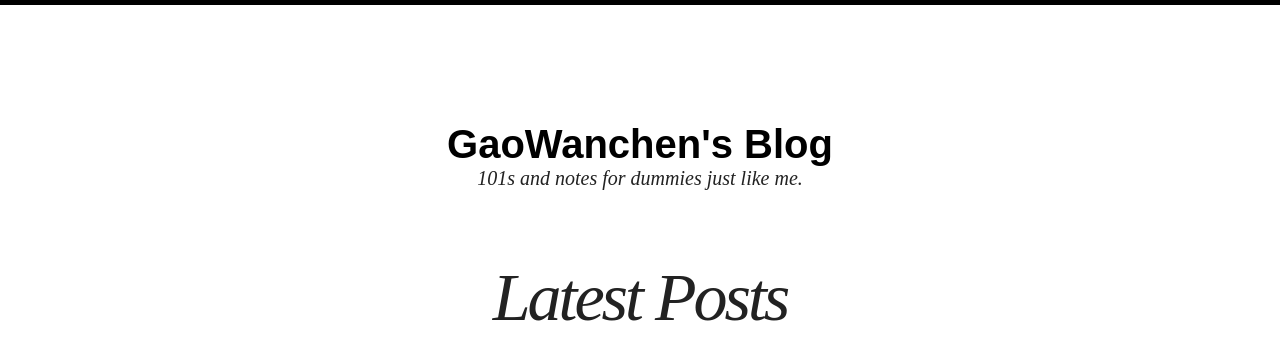
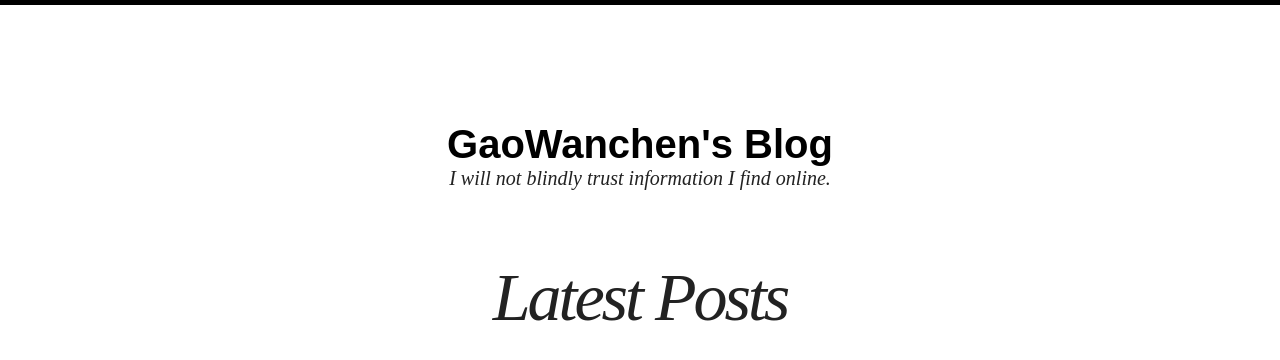
Before and after one commit to gaowanchen/gaowanchen.github.io, a Jekyll site: the page built from index.html, in a window 1280 px wide. Shown: the top 360 px of the page. Built offline with Jekyll 4.4.1, drawn with Linux system fonts in a browser that asks for light colours; nearby versions of some CDN libraries; comment, search, counter and statistics services are not loaded.

Commit message:
blog description
blog description

```diff
--- a/_config.yml
+++ b/_config.yml
@@ -1,5 +1,5 @@
 title:            GaoWanchen's Blog
-description:      101s and notes for dummies just like me.
+description:      I will not blindly trust information I find online.
 #logo:             site-logo.jpg
 disqus_shortname: gaowanchensblog
 search:           true
```
